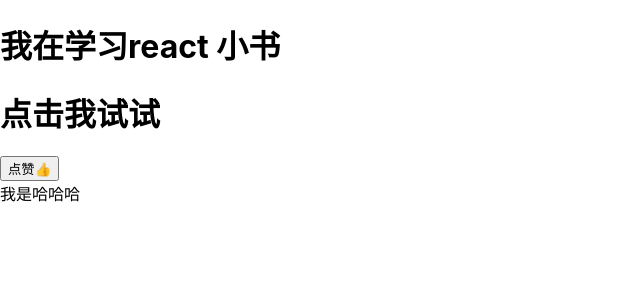
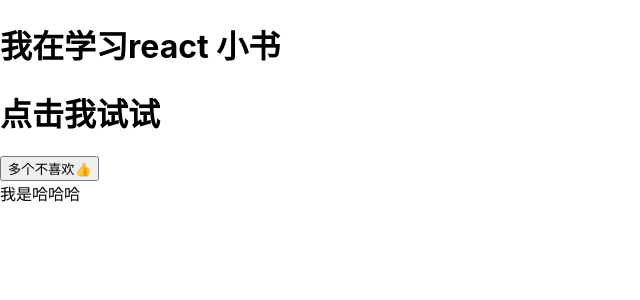
Before and after one commit to Tycalwayslove/react-chapbook-tutorial, a React (Create React App) app in the folder lesson-01/create-react-app/hello-react/: page / in a window 1280 px wide. Shown: the top 300 px of the page, without its empty margins (0-640 px from the left). Built offline with nearby package versions, Linux system fonts and the light colour scheme.

Commit message:
<feat>配置组件的props

```diff
--- a/lesson-01/create-react-app/hello-react/src/App.js
+++ b/lesson-01/create-react-app/hello-react/src/App.js
@@ -17,27 +17,20 @@ class LikeButton extends Component {
 
   }
   handleClickOnLikeButton(){
-    // console.log(this.state.isLiked)
-    // this.setState({isLiked:!this.state.isLiked})
-    console.log(this.state.count)
-    // this.setState({count:this.state.count+1})
-    this.setState((prevState) => {
-      return { count: 0 }
-    })
-    this.setState((prevState) => {
-      return { count: prevState.count + 1 } // 上一个 setState 的返回是 count 为 0，当前返回 1
-    })
-    console.log(this.state.count)
-    this.setState((prevState) => {
-      console.log(prevState);
-      return { count: prevState.count + 2 } // 上一个 setState 的返回是 count 为 1，当前返回 3
-    })
-    console.log(this.state.count)
-
+    this.setState({isLiked:!this.state.isLiked})
   }
   render(){
+    // const likeText = this.props.likeText || '取消'
+    // const unLikedText  = this.props.unLikedText || '点赞'
+    const objProps = this.props.wordings || {
+      likeText:'点赞',
+      unLikedText:'不点赞'
+    }
+
+
     return (
-      <button onClick={this.handleClickOnLikeButton.bind(this)}>{this.state.isLiked?'取消':'点赞'}👍</button>
+      <button onClick={this.handleClickOnLikeButton.bind(this)}>{this.state.isLiked?objProps.likeText:objProps.unLikedText}👍</button>
+
     )
   }
 }
@@ -50,7 +43,8 @@ class Main extends Component {
     return (
       <div>
         <h1 onClick={this.handleClick.bind(this)}>点击我试试</h1>
-        <LikeButton></LikeButton>
+        {/* <LikeButton likeText="我喜欢" unLikedText='我不喜欢'></LikeButton> */}
+        <LikeButton wordings={{likeText:'多个喜欢',unLikedText:'多个不喜欢'}}></LikeButton>
       </div>
 
     )
```
